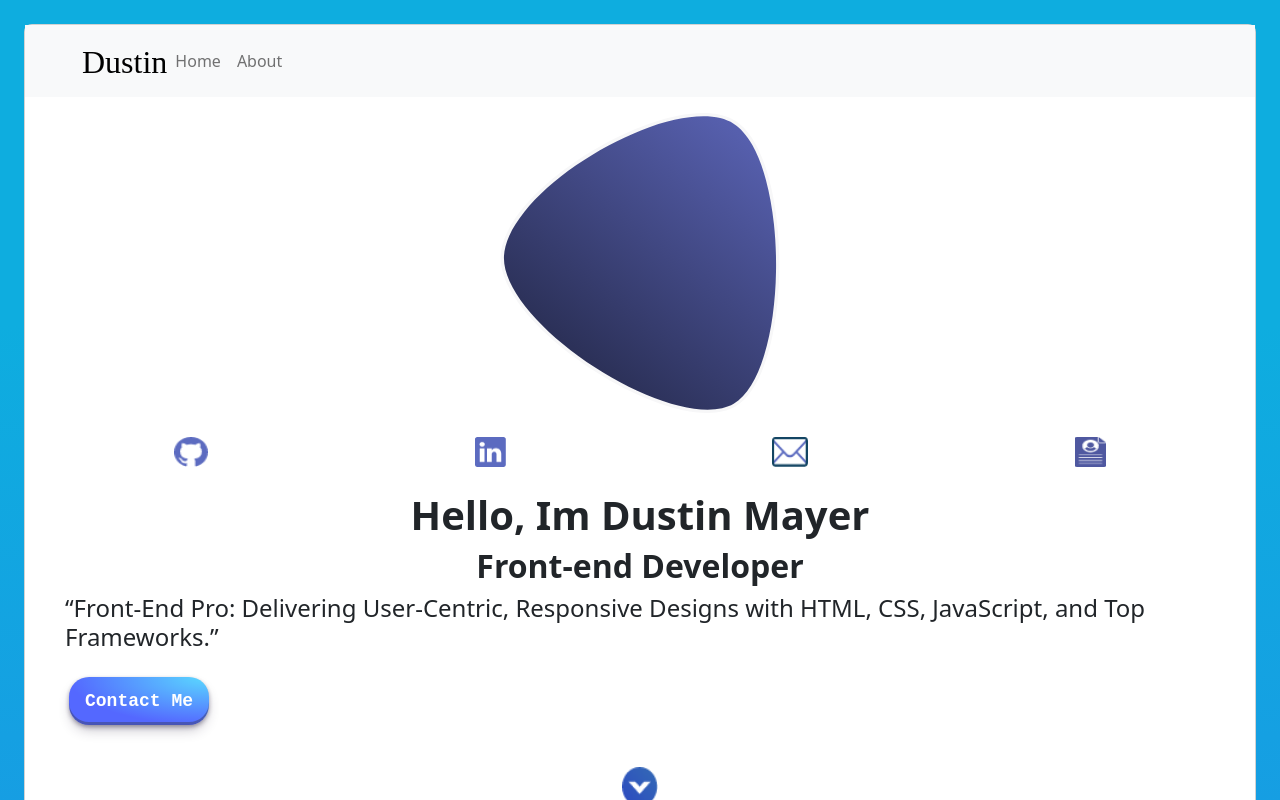
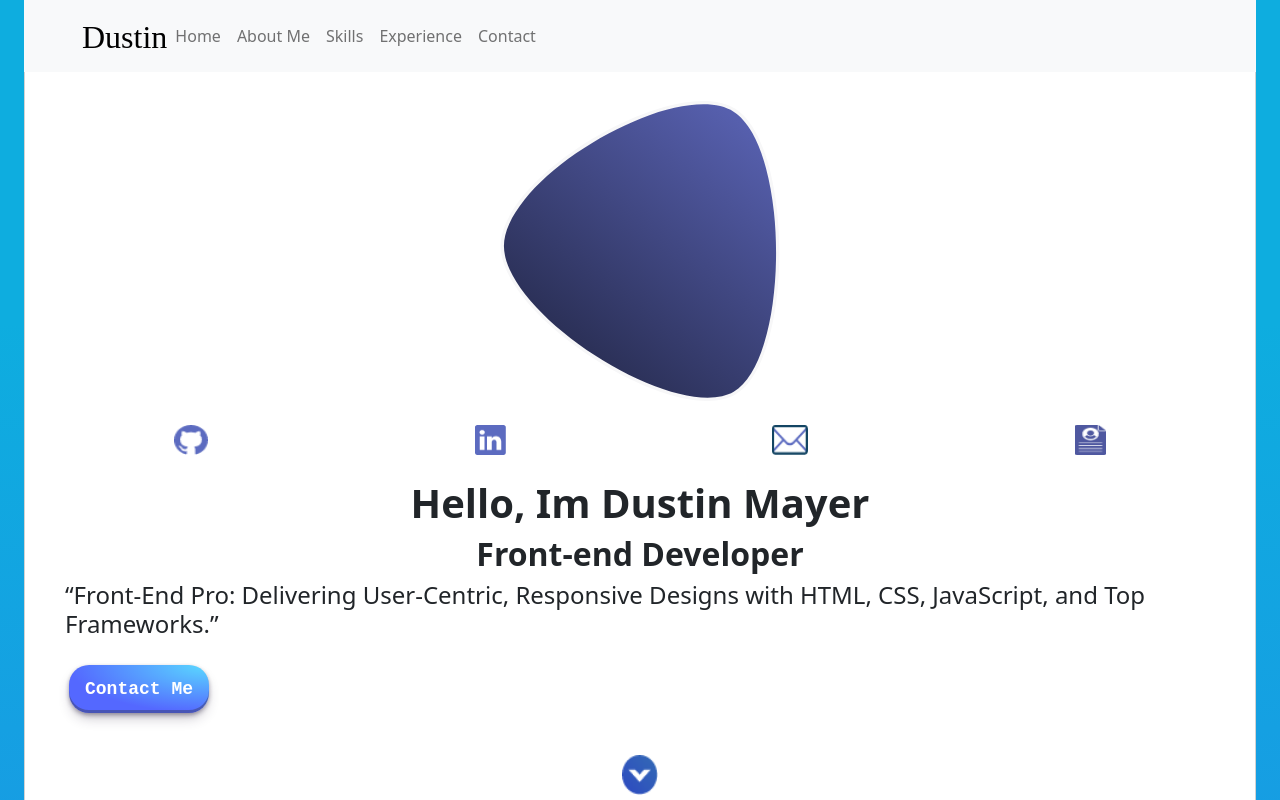
Before and after one commit to maye0085/portfolio, a React (Create React App) app: page / in a window 1280 px wide. Shown: the top 800 px of the page. Built offline with nearby package versions, Linux system fonts and the light colour scheme.

Commit message:
fixed navbar placement

```diff
--- a/src/App.css
+++ b/src/App.css
@@ -18,6 +18,7 @@
 
 .cardHome {
   height: 770px;
+  margin-top: 60px;
 }
 
 .cardAbout {
--- a/src/App.js
+++ b/src/App.js
@@ -24,20 +24,29 @@ function App() {
   return (
     <div className="webBackground">
       <div className=" p-4">
-        <div class="card rounded-3">
-          {/* --------------------  Nav ----------------------- */}
+          <div class="fixed-top mx-4">
+
           <Navbar bg="light" expand="lg">
             <Container>
               <h2 class="dustinHeader font-family-Didot">Dustin</h2>
               <Navbar.Toggle aria-controls="basic-navbar-nav" />
               <Navbar.Collapse id="basic-navbar-nav">
-                <Nav className="me-auto justify-content-end">
+                <Nav className="me-auto sticky-top justify-content-end">
                   <Nav.Link href="#home">Home</Nav.Link>
-                  <Nav.Link href="#link">About</Nav.Link>
+                  <Nav.Link href="#link">About Me</Nav.Link>
+                  <Nav.Link href="#link">Skills</Nav.Link>
+                  <Nav.Link href="#link">Experience</Nav.Link>
+                  <Nav.Link href="#link">Contact</Nav.Link>
+
+
+
                 </Nav>
               </Navbar.Collapse>
             </Container>
           </Navbar>
+          </div>
+        <div class="card rounded-3">
+          {/* --------------------  Nav ----------------------- */}
 
           {/* -----------------End of Nav --------------------- */}
 
@@ -422,20 +431,20 @@ function App() {
             </h1>
 
             <div class="mt-3 p-5">
-              <h3 class="p-2">
+              <h4 class="p-1">
                 LinkedIn:{" "}
                 <a href="https://www.linkedin.com/in/dustin-mayer/">
                   Dustin Mayer
                 </a>{" "}
-              </h3>
-              <h3 class="p-2">
+              </h4>
+              <h4 class="p-1">
                 Email:{" "}
                 <a href="mailto:dmayer0615@gmail.com">dmayer0615@gmail.com</a>
-              </h3>
-              <h3 class="p-2">
+              </h4>
+              <h4 class="p-1">
                 Github Username:{" "}
                 <a href="https://github.com/maye0085">maye0085</a>
-              </h3>
+              </h4>
             </div>
           </div>
         </div>
```
